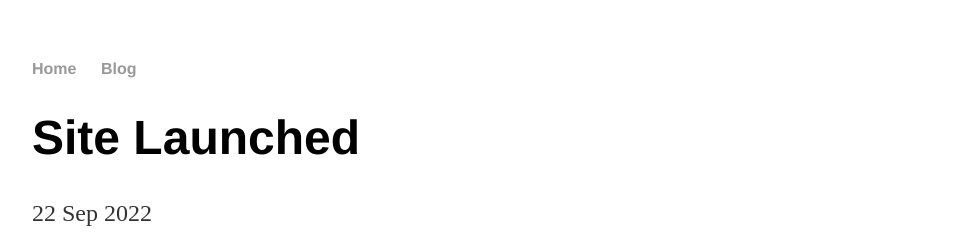
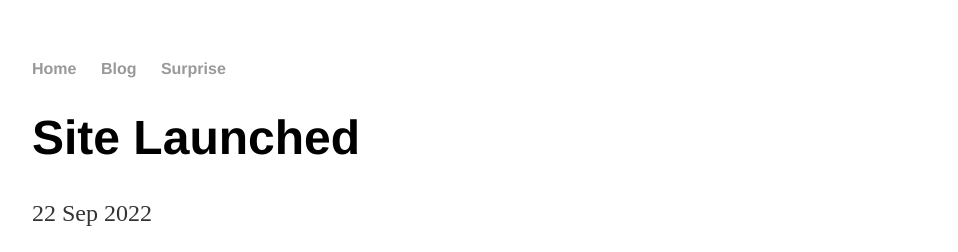
Before and after one commit to shaunds/shaunds.github.io, a Jekyll site: the page built from _posts/2022-09-22-site-launched.md, in a window 1280 px wide. Shown: the top 252 px of the page, without its empty margins (160-1118 px from the left). Built offline with Jekyll 4.4.1, drawn with Linux system fonts in a browser that asks for light colours.

Commit message:
Updated header

```diff
--- a/_layouts/default.html
+++ b/_layouts/default.html
@@ -8,9 +8,11 @@
  <body>
   <nav>
       <ul>
-          <li><a href="https://www.youtube.com/watch?v=dQw4w9WgXcQ">Home</a></li>
+          <li><a href="/">Home</a></li>
           <li><a href="/blog">Blog</a></li>
-      </ul>
+          <li><a href="https://www.youtube.com/watch?v=dQw4w9WgXcQ">Surprise</a></li>
+
+   </ul>
   </nav>
   <div class="container">
 
```
